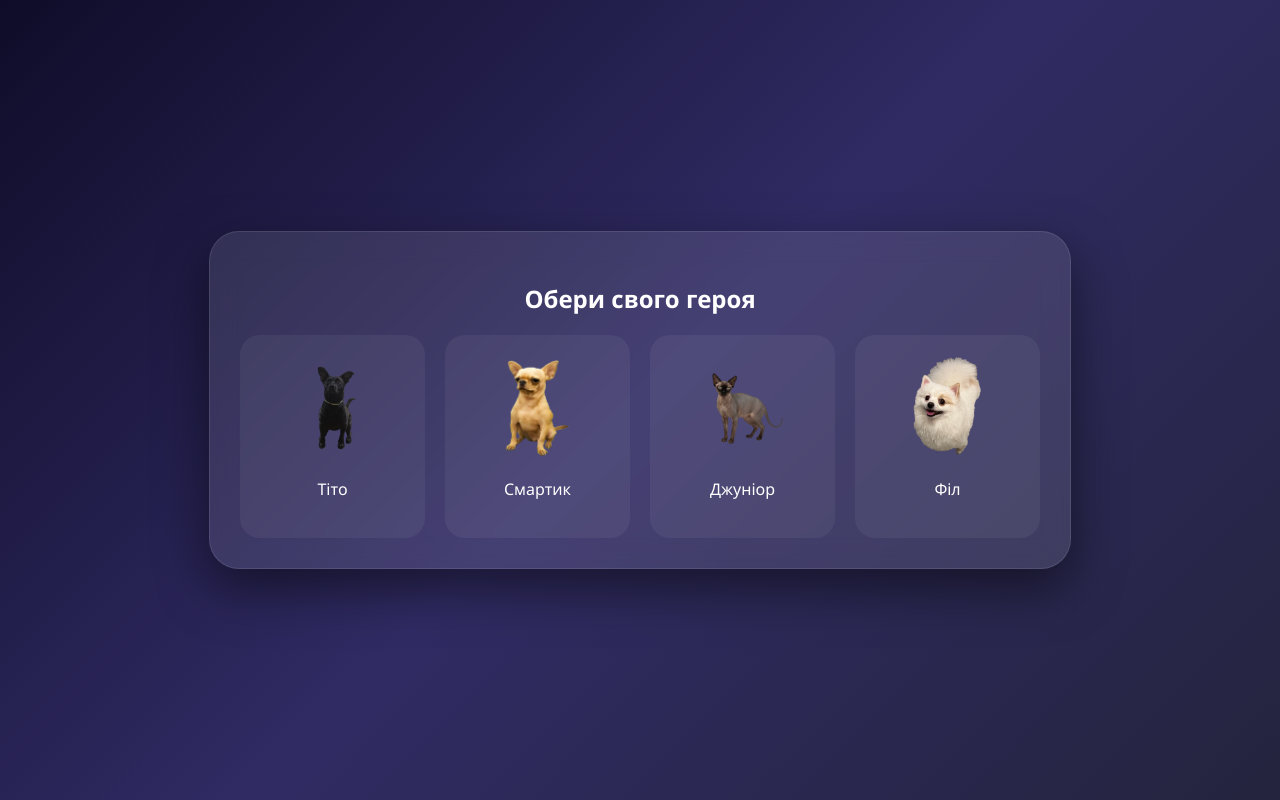
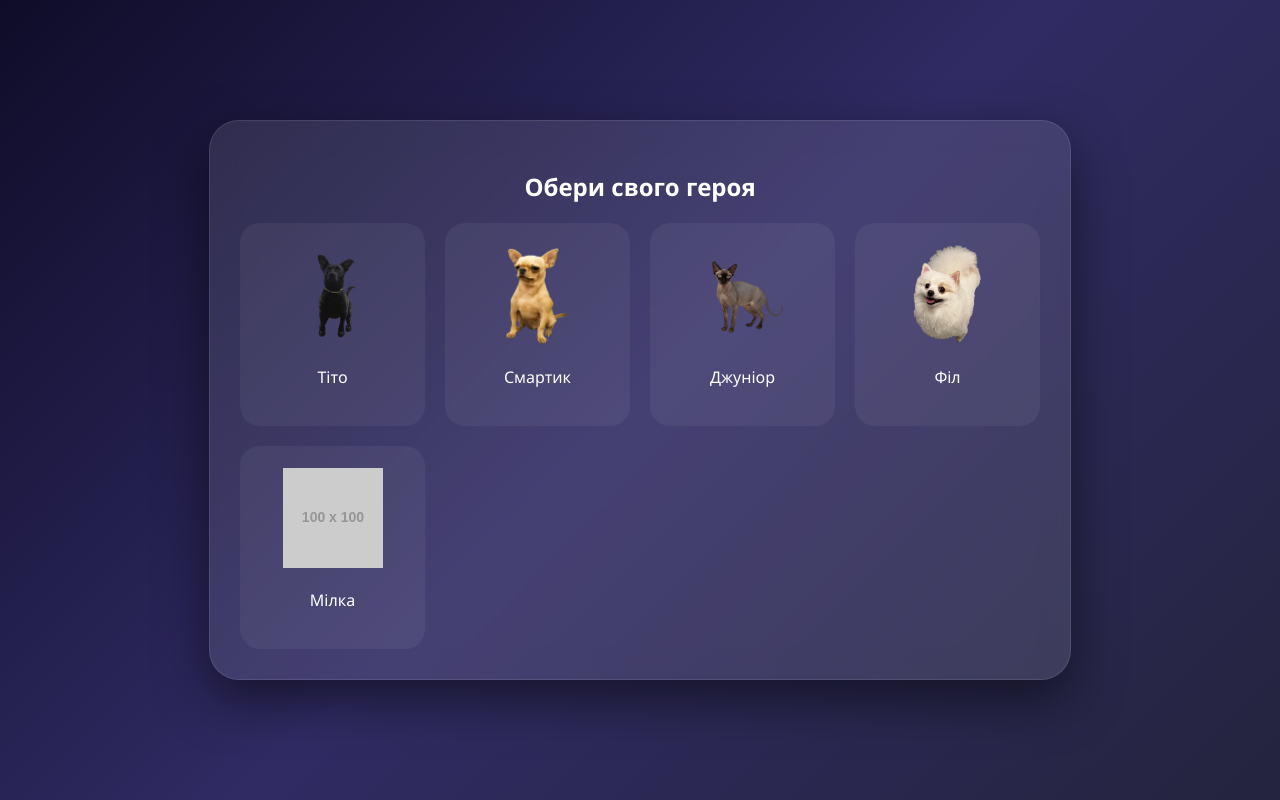
Before and after one commit to platon-lab/Math, a plain HTML site: page index.htm in a window 1280 px wide. Both pictures are taken after a click on the button "ГРАТИ". Drawn offline with Linux system fonts and the light colour scheme; placeholder pictures from the web are drawn by us.

Commit message:
MILO MI MI MILOCHKA

```diff
--- a/index.htm
+++ b/index.htm
@@ -142,6 +142,11 @@
             <div class="card" onclick="selectChar('Філ', 'Fil.png')">
                 <img src="Fil.png" alt="Fil" onerror="this.src='https://via.placeholder.com/100?text=Fil'">
                 <p>Філ</p>
+            </div>
+            <div class="card" onclick="selectChar('Мілка', 'Milka.png')">
+                <img src="Milka.png" alt="Milka" onerror="this.src='https://via.placeholder.com/100?text=Fil'">
+                <p>Мілка</p>
+
             </div>
         </div>
     </div>
```
